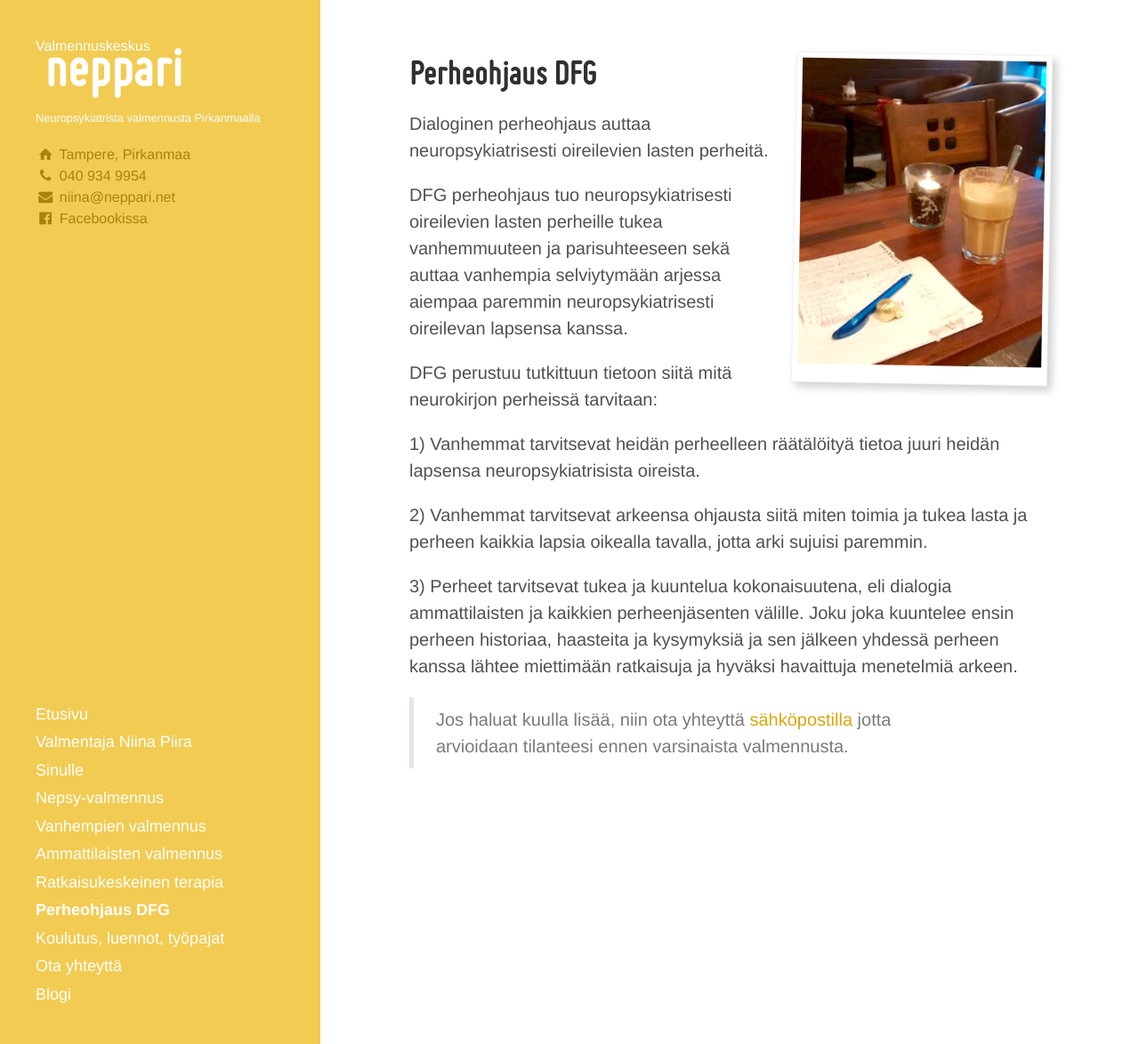
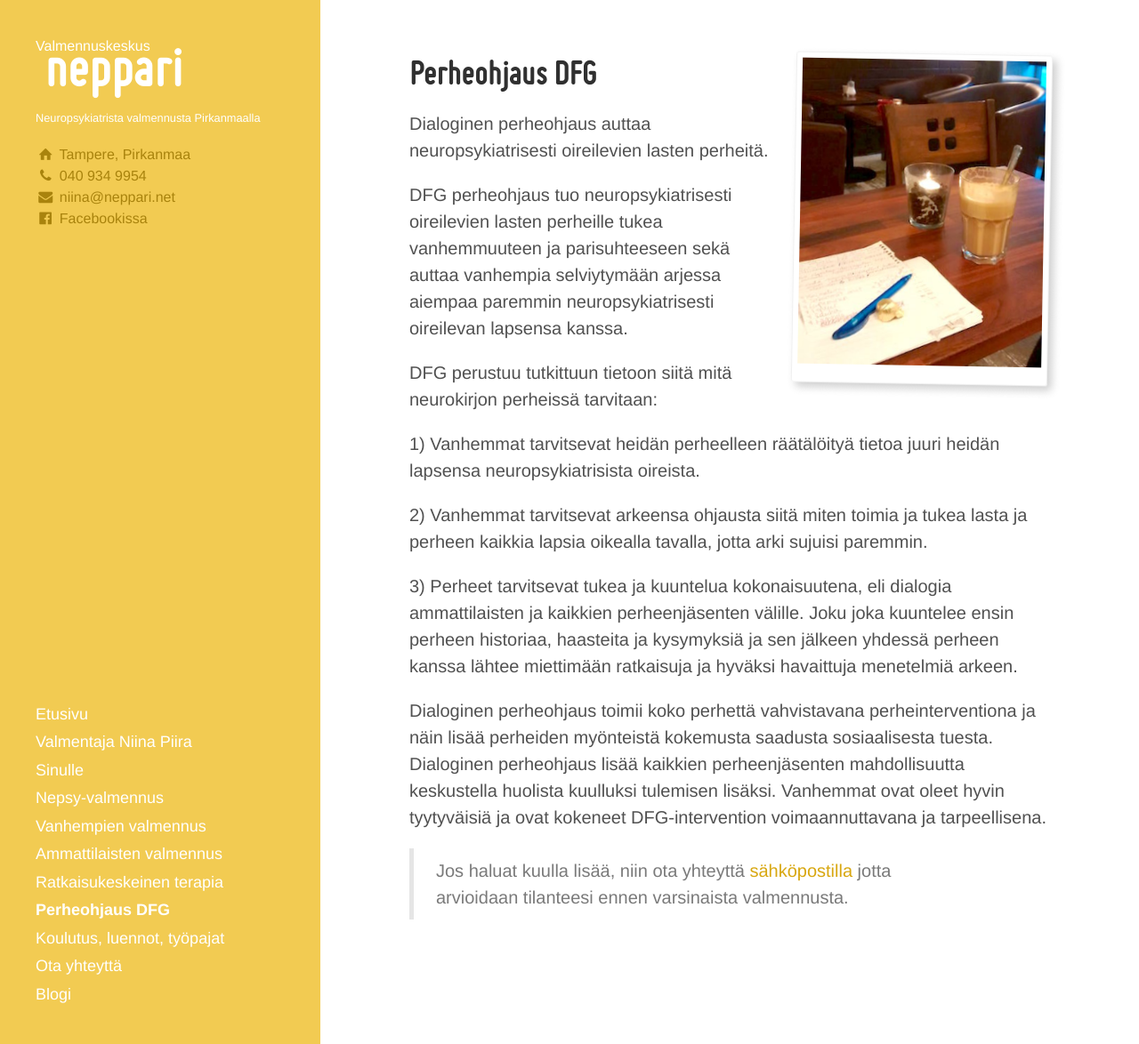
Before and after one commit to niinapiira/neppari.net, a Jekyll site: the page built from perheohjaus-dfg.md, in a window 1280 px wide and 1174 px high. Shown: the whole window at 89% size. Built offline with Jekyll 4.4.1, drawn with Linux system fonts in a browser that asks for light colours.

Commit message:
Update perheohjaus-dfg.md

```diff
--- a/perheohjaus-dfg.md
+++ b/perheohjaus-dfg.md
@@ -18,5 +18,6 @@ DFG perustuu tutkittuun tietoon siitä mitä neurokirjon perheissä tarvitaan:
 
 3) Perheet tarvitsevat tukea ja kuuntelua kokonaisuutena, eli dialogia ammattilaisten ja kaikkien perheenjäsenten välille. Joku joka kuuntelee ensin perheen historiaa, haasteita ja kysymyksiä ja sen jälkeen yhdessä perheen kanssa lähtee miettimään ratkaisuja ja hyväksi havaittuja menetelmiä arkeen.
 
+Dialoginen perheohjaus toimii koko perhettä vahvistavana perheinterventiona ja näin lisää perheiden myönteistä kokemusta saadusta sosiaalisesta tuesta. Dialoginen perheohjaus lisää kaikkien perheenjäsenten mahdollisuutta keskustella huolista kuulluksi tulemisen lisäksi.  Vanhemmat ovat oleet hyvin tyytyväisiä ja ovat kokeneet DFG-intervention voimaannuttavana ja tarpeellisena.
 
 > Jos haluat kuulla lisää, niin ota yhteyttä [sähköpostilla](/ota-yhteytta) jotta arvioidaan tilanteesi ennen varsinaista valmennusta.
```
